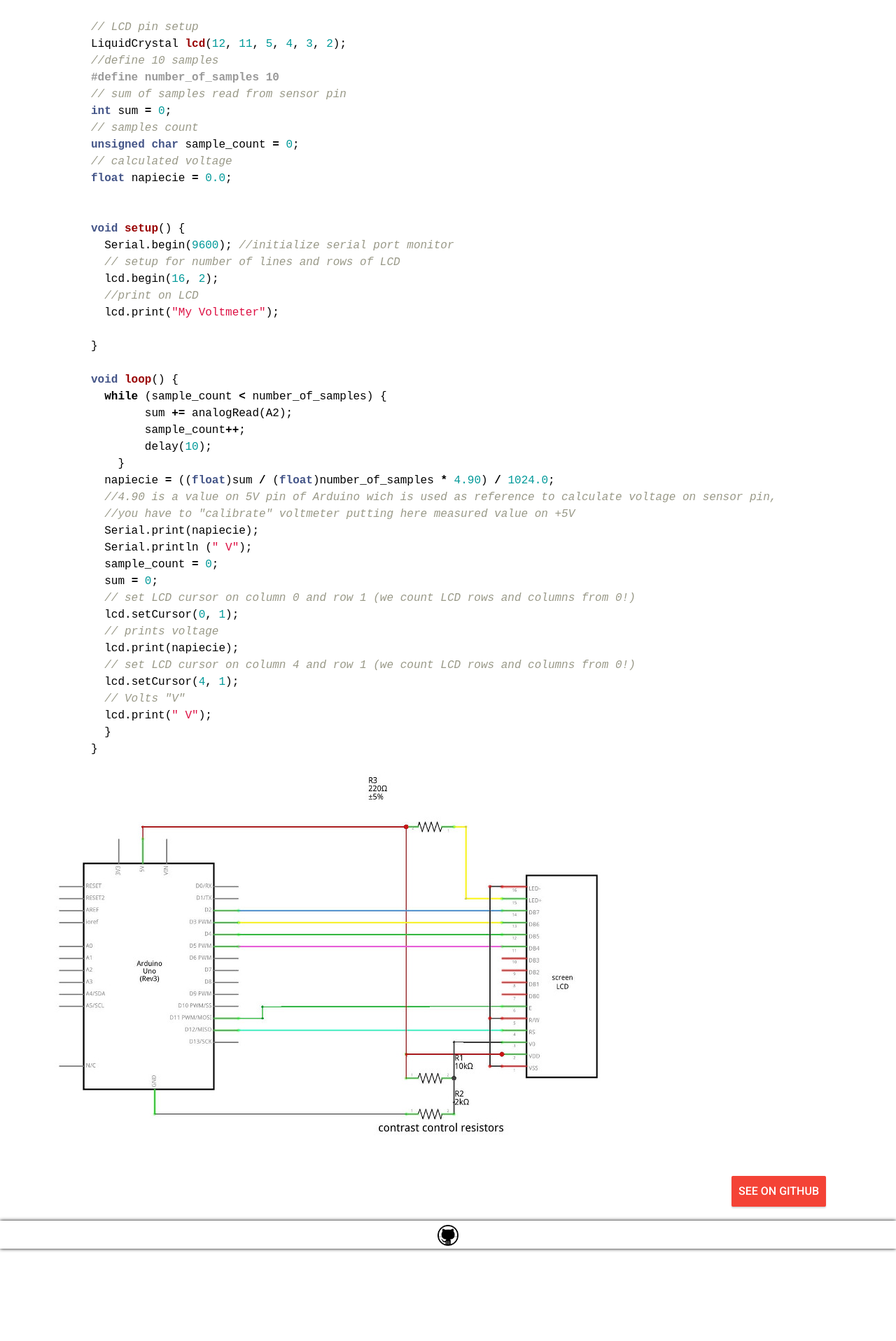
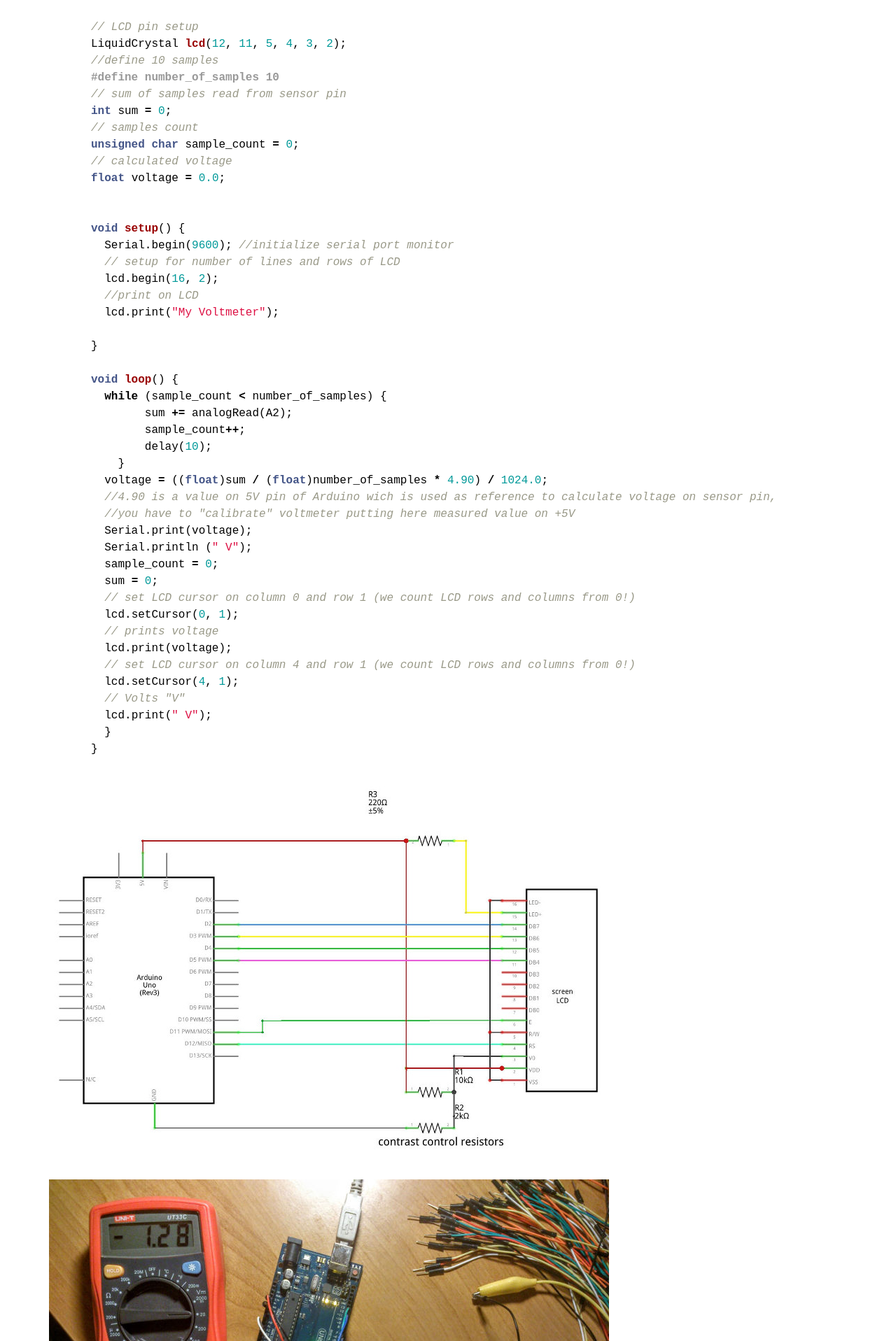
Before and after one commit to MaciejOlszewski/MaciejOlszewski.github.io, a Jekyll site: the page built from _posts/2015-03-22-arduino-voltmeter.md, in a window 1280 px wide. Shown: the part 384-2301 px from the top of the page at 70% size. Built offline with Jekyll 4.4.1, drawn with Linux system fonts in a browser that asks for light colours.

Commit message:
added image

```diff
--- a/_posts/2015-03-22-arduino-voltmeter.md
+++ b/_posts/2015-03-22-arduino-voltmeter.md
@@ -22,7 +22,7 @@ int sum = 0;
 // samples count
 unsigned char sample_count = 0;
 // calculated voltage
-float napiecie = 0.0;
+float voltage = 0.0;
 
 
 void setup() {
@@ -40,17 +40,17 @@ void loop() {
         sample_count++;
         delay(10);
     }
-  napiecie = ((float)sum / (float)number_of_samples * 4.90) / 1024.0;
+  voltage = ((float)sum / (float)number_of_samples * 4.90) / 1024.0;
   //4.90 is a value on 5V pin of Arduino wich is used as reference to calculate voltage on sensor pin,
   //you have to "calibrate" voltmeter putting here measured value on +5V
-  Serial.print(napiecie);
+  Serial.print(voltage);
   Serial.println (" V");
   sample_count = 0;
   sum = 0;
   // set LCD cursor on column 0 and row 1 (we count LCD rows and columns from 0!)
   lcd.setCursor(0, 1);
   // prints voltage
-  lcd.print(napiecie);
+  lcd.print(voltage);
   // set LCD cursor on column 4 and row 1 (we count LCD rows and columns from 0!)
   lcd.setCursor(4, 1);
   // Volts "V"
@@ -64,3 +64,4 @@ void loop() {
 
 
 ![schema](/images/post_imgs/LCD_schem.jpg)
+![final](/images/post_imgs/LCD-voltmeter.jpg)
--- a/_sass/header.sass
+++ b/_sass/header.sass
@@ -21,6 +21,7 @@ a.logo
   font-size: 24px
   text-decoration: none
 
+
 a.menu-toggle, a.logo
   margin-left: 15px
 
--- a/_sass/post.sass
+++ b/_sass/post.sass
@@ -14,9 +14,6 @@ section.row.post img.circle
   transition: 0.2s ease
   &:hover
     @include box-shadow(0px, 2px, 6px, rgba(0,0,0,0.65))
-    // -webkit-box-shadow: 0px 2px 5px rgba(0, 0, 0, 0.7)
-    // -moz-box-shadow: 0px 2px 5px rgba(0, 0, 0, 0.7)
-    // box-shadow: 0px 2px 5px rgba(0, 0, 0, 0.7)
 
 pre
   margin-left: 40px
@@ -39,3 +36,7 @@ a.see-on-github
   transition: 0.2s ease
   &:hover
     @include box-shadow(0px, 2px, 6px, rgba(0,0,0,0.65))
+
+article.post-content img
+  margin-top: 20px
+  max-width: 100%
```
Also changed, not shown: images/post_imgs/LCD-voltmeter.jpg (added), 1 other file.
